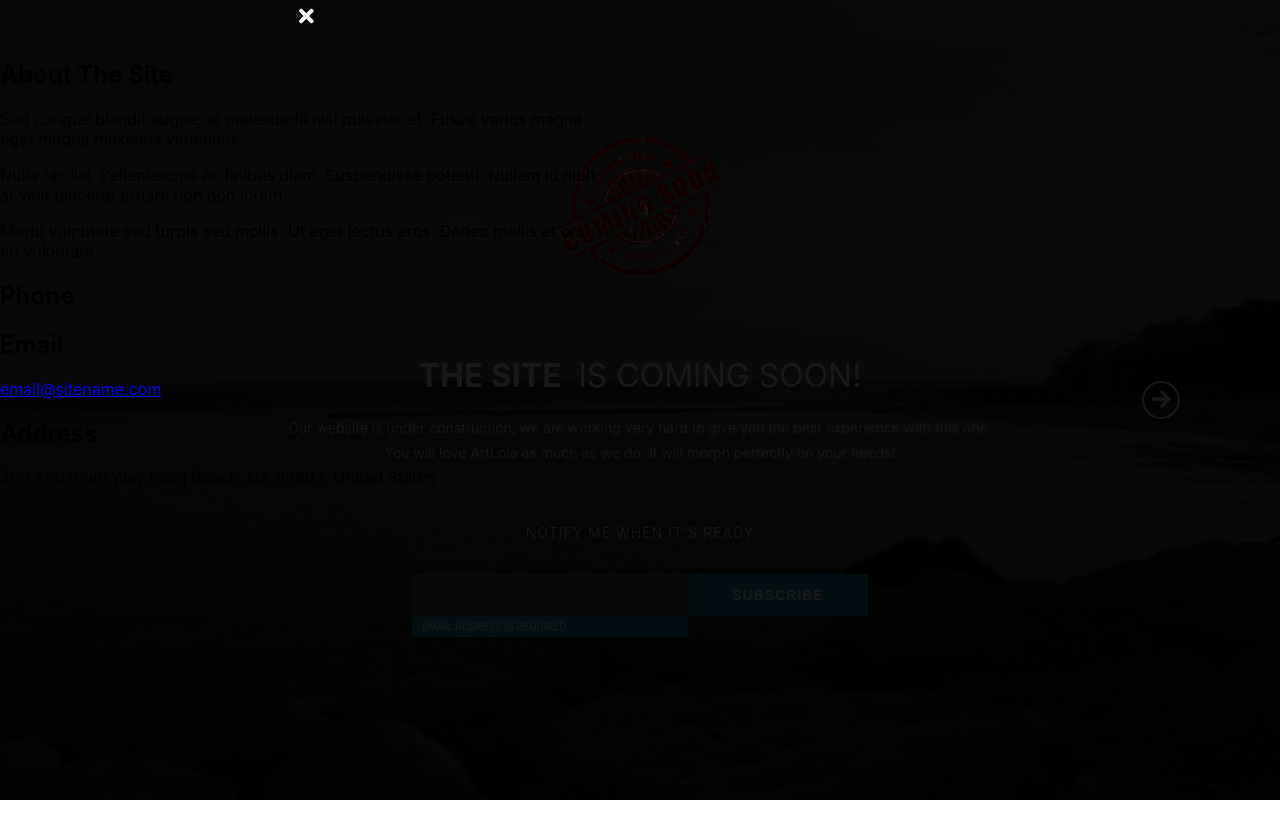
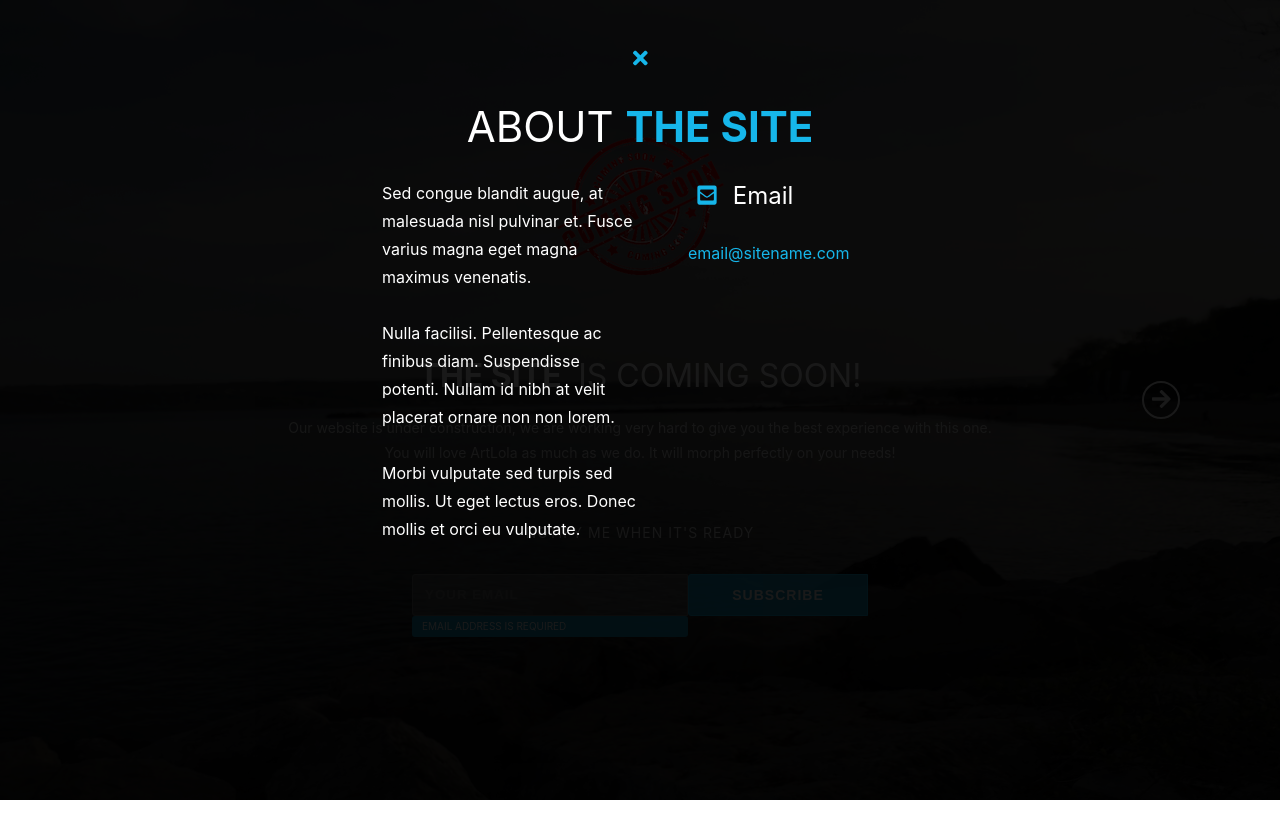
Before and after one commit to martokenarov/coming-soon-template, a React (Create React App) app: page / in a window 1280 px wide. Both pictures are taken after a click on the element 1161 px from the left and 400 px from the top of the page. Shown: the top 838 px of the page. Built offline with nearby package versions, Linux system fonts and the light colour scheme.

Commit message:
chnaged modal style classes and styles

```diff
--- a/src/components/Main.tsx
+++ b/src/components/Main.tsx
@@ -1,4 +1,4 @@
-import React, {useState} from 'react';
+import React, {useState, useCallback} from 'react';
 import Header from './Header';
 import Section from './Section';
 import ModalButton from './ModalButton';
@@ -9,22 +9,27 @@ interface MainProps {}
 
 const Main: React.FC<MainProps> = (props) => {
     const [isOpen, setIsOpen] = useState(false);
+
+    const onClickButton = () => {
+        // console.log('Show info');
+        setIsOpen(true);
+    };
+
+    const modalCallback = () => {
+        // console.log('Close modal');
+        setIsOpen(false);
+    };
+
     return (
         <>
             <div className={styles.main}>
                 <div className={styles.inner}>
                     <Header />
                     <Section />
-                    <ModalButton onClick={() => {
-                        console.log('Show info');
-                        setIsOpen(true);
-                    }}/>
+                    <ModalButton onClick={onClickButton}/>
                 </div>
             </div>
-            <Modal isOpen={isOpen} callback={() => {
-                console.log('Close modal');
-                setIsOpen(false);
-            }}/>
+            <Modal isOpen={isOpen} callback={modalCallback}/>
         </>
     );
 }
--- a/src/components/Modal.module.css
+++ b/src/components/Modal.module.css
@@ -1,5 +1,17 @@
 .title {
 	margin-bottom:42px;
+	font-size: 42px;
+	text-transform: uppercase;
+	color: #fff;
+	font-weight: 400;
+	text-align: center;
+	line-height: 1.16667;
+	margin: 0 0 28px;
+}
+
+.title > span {
+	color: #16b6ea;
+	font-weight: 700;
 }
 
 .modal {
@@ -15,6 +27,9 @@
 
 .modal-inner {
 	max-width:612px;
+	margin: 0 auto;
+	padding: 42px 24px;
+	color: #fff;
 }
 
 .modal-toggle {
@@ -31,5 +46,67 @@
     width: 22px;
     height: 22px;
     margin: 5px;
-    color: #fff;
+    color: #16b6ea;
 }
+
+.one-half {
+	width:50%;
+}
+
+.one-half {
+	float:left;
+	padding-left:48px;
+	-webkit-box-sizing:border-box;
+	   -moz-box-sizing:border-box;
+			box-sizing:border-box;
+}
+
+.one-half > h2 {
+	font-size:24px;
+	margin-bottom:14px;
+	text-align:left;
+	color:#fff;
+	font-weight:400;
+	line-height:1.16667;
+	margin:0 0 28px;
+}
+
+.one-half > p {
+	line-height: 1.75;
+	margin:0 0 28px;
+}
+
+.one-half > p > a {
+	color: #16b6ea;
+	text-decoration: none;
+	cursor: pointer;
+}
+
+@media only screen and (max-width: 680px) {
+	.title {
+		font-size: 36px;
+	}
+}
+
+@media only screen and (max-width: 540px) {
+	.one-half {
+		width: 100%;
+	}
+}
+
+@media only screen and (max-width: 480px) {
+	.title {
+		font-size: 30px;
+	}
+	.one-half {
+		padding-left:0;
+	}
+}
+.row {
+	margin-left: -48px;
+}
+
+.row::before, .row::after {
+	content: "";
+	display: table;
+}
--- a/src/components/Modal.tsx
+++ b/src/components/Modal.tsx
@@ -1,6 +1,6 @@
 import React from 'react'
 import { FontAwesomeIcon } from '@fortawesome/react-fontawesome'
-import { faTimes } from '@fortawesome/free-solid-svg-icons'
+import { faTimes, faEnvelopeSquare } from '@fortawesome/free-solid-svg-icons'
 import styles from './Modal.module.css';
 
 type ModalProps = {
@@ -17,23 +17,18 @@ const Modal: React.FC<ModalProps> = (props) => {
                 <div className={styles['modal-toggle']} onClick={callback}>
                     <FontAwesomeIcon className={styles['icon']} icon={faTimes} size="lg" />
                 </div>
-                <section className="content">
-                <h1 className="title">About <span>The Site</span></h1>
+                <section className={styles['content']}>
+                    <h1 className={styles['title']}>About <span>The Site</span></h1>
                     <div className="row">
-                    <div className="one-half">
+                        <div className={styles['one-half']}>
                             <p>Sed congue blandit augue, at malesuada nisl pulvinar et. Fusce varius magna eget magna maximus venenatis.</p>
                             <p>Nulla facilisi. Pellentesque ac finibus diam. Suspendisse potenti. Nullam id nibh at velit placerat ornare non non lorem.</p>
                             <p>Morbi vulputate sed turpis sed mollis. Ut eget lectus eros. Donec mollis et orci eu vulputate.</p>
                         </div>
-                    <div className="one-half">
-                        <h2><i className="fas fa-phone"></i> Phone</h2>
-                        <h2><i className="fas fa-envelope"></i> Email</h2>
+                        <div className={styles['one-half']}>
+                            <h2><FontAwesomeIcon className={styles['icon']} icon={faEnvelopeSquare} size="lg" /> Email</h2>
                             <p>
                                 <a href="mailto:email@sitename.com">email@sitename.com</a>
-                        </p>
-                            <h2><i className="fas fa-map"></i> Address</h2>
-                        <p>
-                            200 Aquarium Way Long Beach, CA 90803, United States
                             </p>
                         </div>
                     </div>
```
Lines whose indentation alone changed are shown as unchanged.
